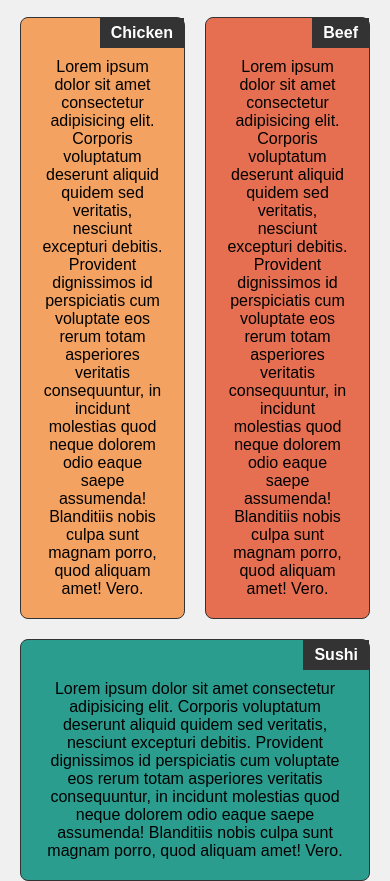
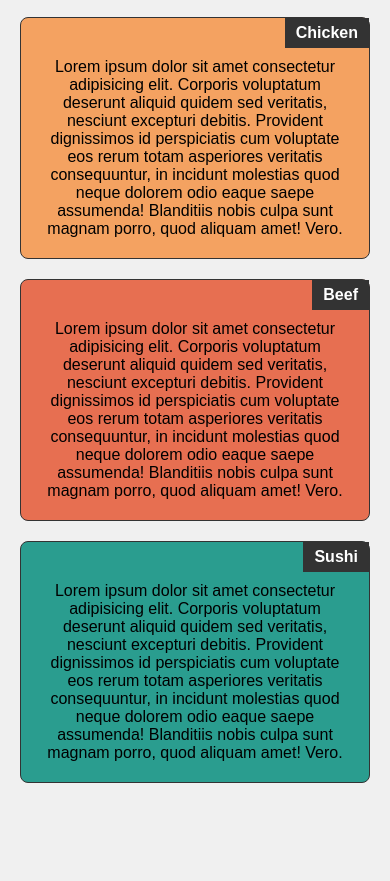
Before and after one commit to zahranawshad/module-2-solution, a plain HTML site: page index.html in a window 390 px wide. Shown: the part 60-941 px from the top of the page. After the commit the page ends 844 px from the top, so only its background shows below. Drawn offline with Linux system fonts and the light colour scheme.

Commit message:
Update layout for mobile responsiveness and ensure heading stays on top

```diff
--- a/css/styles.css
+++ b/css/styles.css
@@ -68,14 +68,14 @@ h1 {
     background-color: #2a9d8f;
 }
 
-
+/* Large Screens (Desktop) */
 @media (min-width: 992px) {
     .section {
         flex: 1 1 calc(33.333% - 20px);
     }
 }
 
-
+/* Medium Screens (Tablet) */
 @media (min-width: 768px) and (max-width: 991px) {
     .section {
         flex: 1 1 calc(50% - 20px);
@@ -86,5 +86,9 @@ h1 {
     }
 }
 
-
-@media (
+/* Small Screens (Mobile) */
+@media (max-width: 767px) {
+    .section {
+        flex: 1 1 100%; /* Full width for each section */
+    }
+}
```
